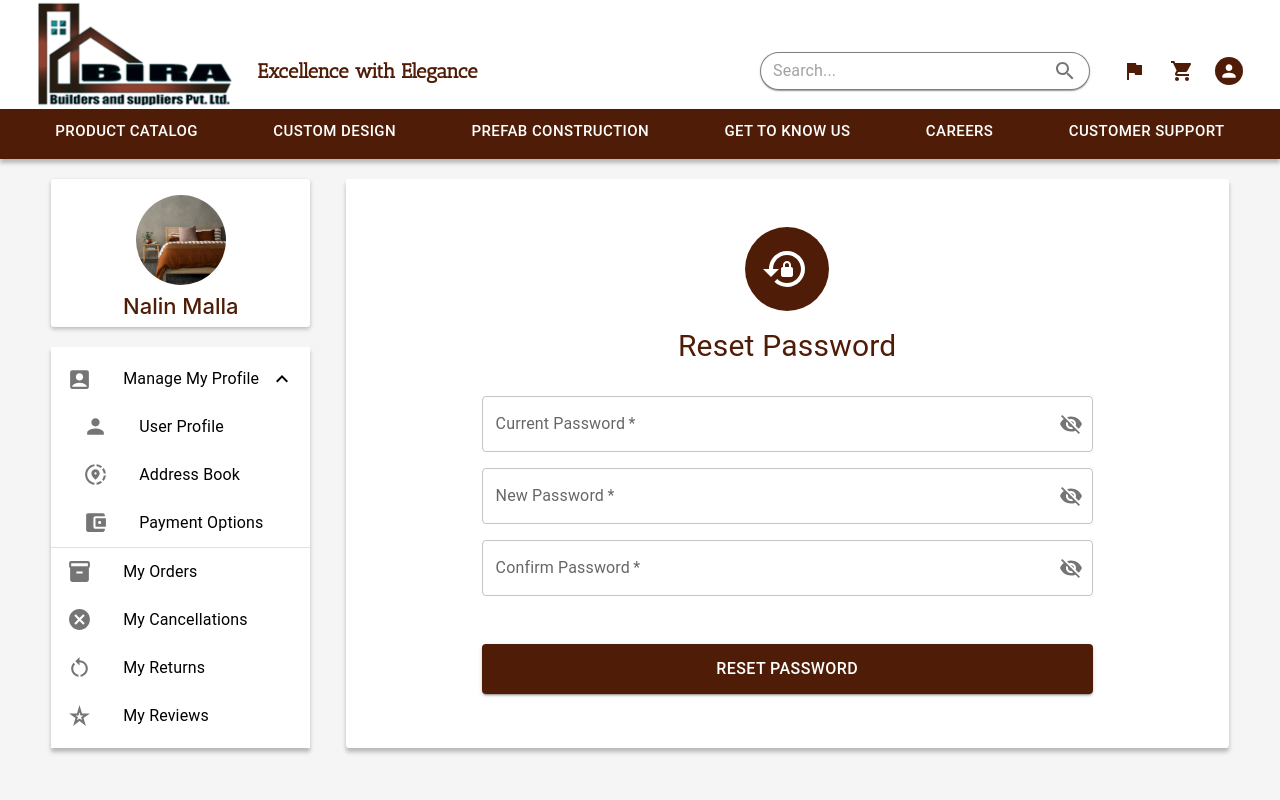
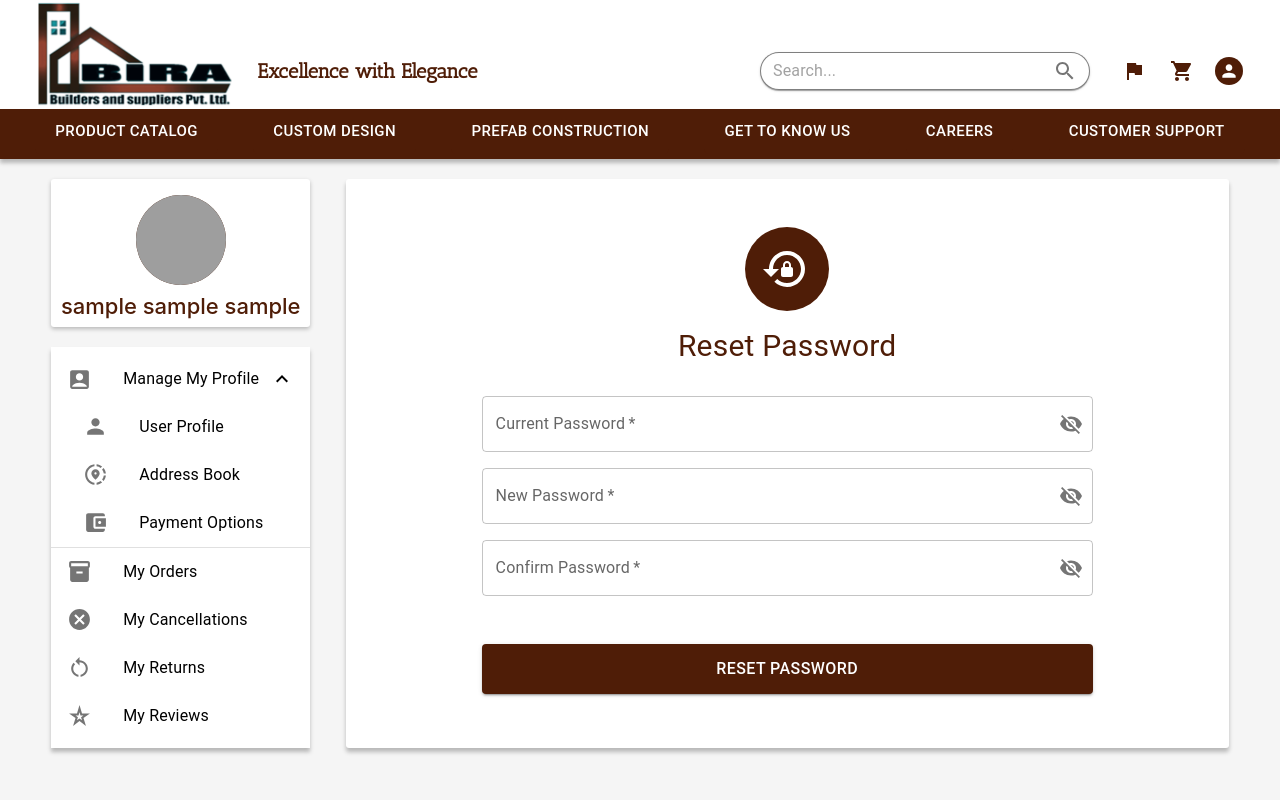
Before and after one commit to NalinMalla/BOSS, a React (Create React App) app: page /profile/passwordReset in a window 1280 px wide. Shown: the top 800 px of the page. Built offline with nearby package versions, Linux system fonts and the light colour scheme; sample sign-in values are in the browser's storage.

Commit message:
Update passwordReset.

```diff
--- a/src/screens/profilePasswordReset.js
+++ b/src/screens/profilePasswordReset.js
@@ -22,9 +22,9 @@ import Copyright from "../components/copyright";
 import SignIn from "../components/signIn";
 import CustomModal from "../components/CustomModal";
 import ProfileList from "../components/profileList";
+import ProfileHead from "../components/profileHead";
 
 import Colors from "../res/colors";
-import Images from "../res/images";
 
 const ProfilePage = () => {
   const [openModal, setOpenModal] = React.useState(false);
@@ -107,6 +107,7 @@ const ProfilePage = () => {
           gender: userInfo.gender,
           receiveOffer: userInfo.receiveOffer,
           contact: userInfo.contact.toString(),
+          profilePic: userInfo.profilePic,
         };
         return true;
       }
@@ -117,7 +118,8 @@ const ProfilePage = () => {
 
   const handleSubmit = (event) => {
     event.preventDefault();
-    isUserAuthorized(userId, currentPassword).then((response) => {
+    isUserAuthorized(userId, currentPassword)
+      .then((response) => {
         if (response === true) {
           if (newPassword === confirmPassword && newPassword.trim() !== "") {
             if (
@@ -133,6 +135,8 @@ const ProfilePage = () => {
                     console.log("Res");
                     alert("Password Reset Successfully.");
                     setValid(true);
+                    localStorage.clear();
+                    navigate("/signIn");
                   },
                   (err) => {
                     alert("Password was not reset.\nError: " + err);
@@ -142,11 +146,14 @@ const ProfilePage = () => {
                 );
             }
           }
-      }
-      else{
+          else {
             setValid(false);
           }
-    }).catch((err)=>console.log(err));
+        } else {
+          setValid(false);
+        }
+      })
+      .catch((err) => console.log(err));
   };
 
   return (
@@ -168,38 +175,7 @@ const ProfilePage = () => {
             flex: 0.22,
           }}
         >
-          <div
-            style={{
-              ...styles.container,
-              background: "#FFF",
-              boxShadow: "0px 2px 4px rgba(0, 0, 0, 0.25)",
-              width: "100%",
-              borderRadius: 3,
-              paddingBottom: 8,
-            }}
-          >
-            <Avatar
-              sx={{
-                width: 90,
-                height: 90,
-                m: 1,
-                bgcolor: Colors.primary,
-                mt: 2,
-              }}
-            >
-              <img
-                src={Images.Bed}
-                alt="profile pic"
-                style={{ width: 90, height: 90 }}
-              />
-            </Avatar>
-
-            <span
-              style={{ color: Colors.primary, fontSize: 22, fontWeight: 500 }}
-            >
-              Nalin Malla
-            </span>
-          </div>
+          <ProfileHead />
           <ProfileList />
         </div>
         <div
@@ -316,7 +292,7 @@ const ProfilePage = () => {
                       valid === false ? (
                         confirmPassword !== newPassword ? (
                           <span style={{ color: "#D32F2F" }}>
-                            Mismatch Password
+                            Mismatched
                           </span>
                         ) : (
                           <span style={{ color: "#D32F2F" }}>
@@ -324,7 +300,7 @@ const ProfilePage = () => {
                           </span>
                         )
                       ) : (
-                        "New  Password"
+                        "New Password"
                       )}
                     </InputLabel>
                     <OutlinedInput
```
Lines whose indentation alone changed are shown as unchanged.
